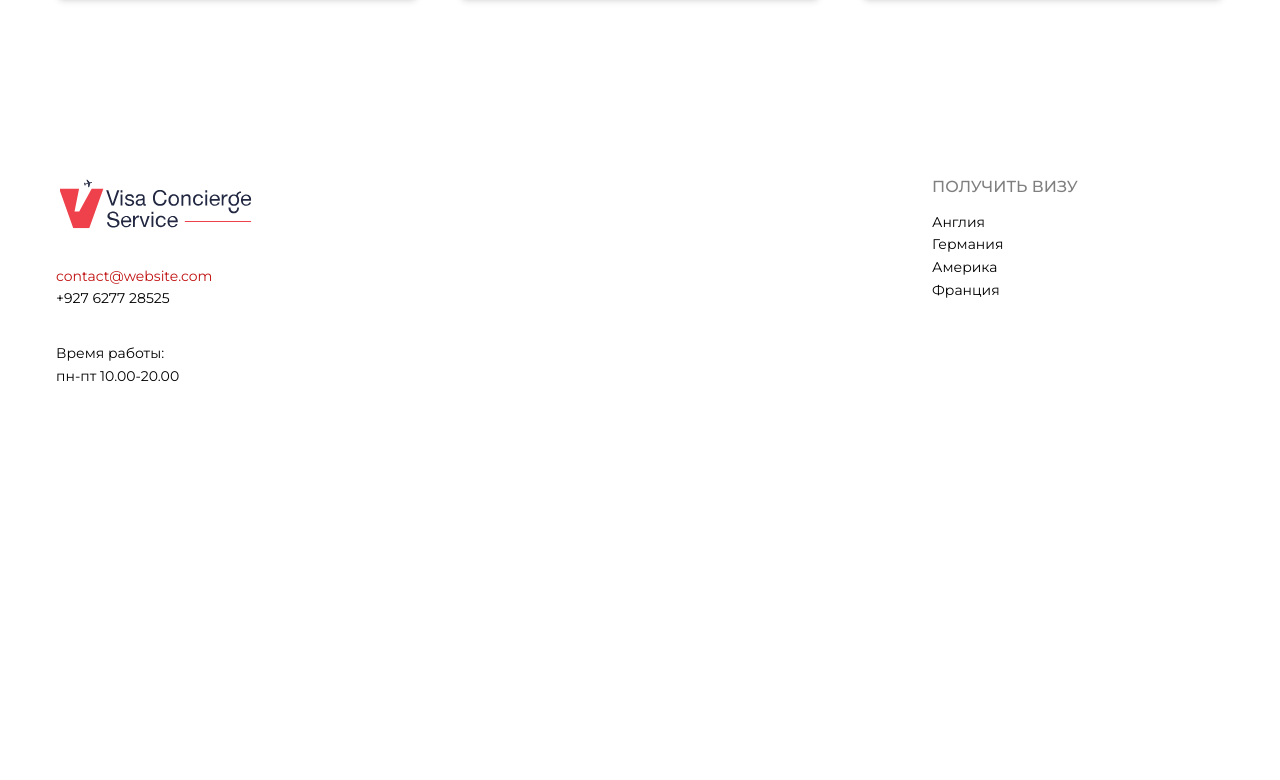
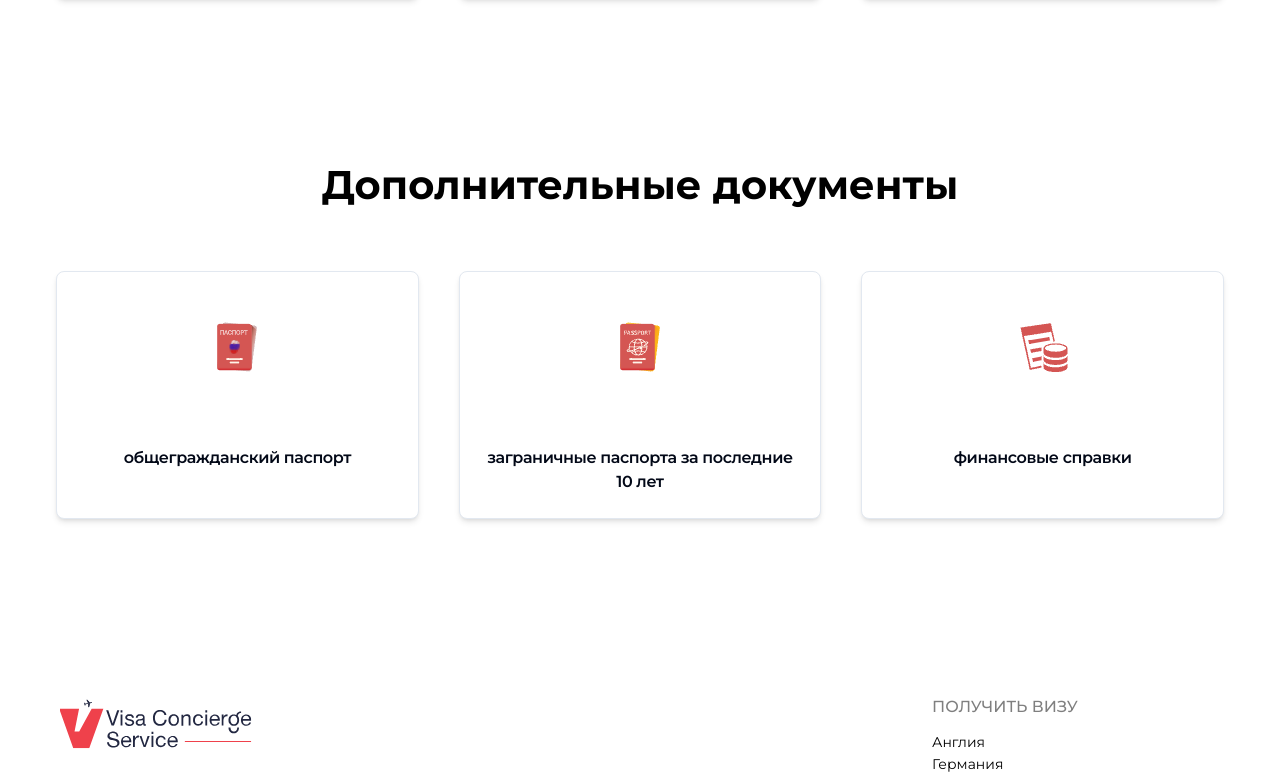
Before and after one commit to KirillUnited/eurostarvisa, a Next.js app: page /visa in a window 1280 px wide. Shown: the part 1231-2011 px from the top of the page. Before the commit the page ends 1699 px from the top, so only its background shows below. Built offline with nearby package versions, Linux system fonts and the light colour scheme.

Commit message:
Add "Additional" section

```diff
--- a/src/app/visa/page.tsx
+++ b/src/app/visa/page.tsx
@@ -43,8 +43,17 @@ export default function VisaPage() {
           dangerouslySetInnerHTML={{ __html: site.visa.hero.description }}
         />
       </Hero>
-      <DocsMainSection>
-        <DocsMainList />
+      <DocsMainSection
+        title={site.visa.docs.main.title}
+        description={site.visa.docs.main.description}
+      >
+        <DocsMainList list={site.visa.docs.main.list} />
+      </DocsMainSection>
+      <DocsMainSection
+        title={site.visa.docs.additional.title}
+        description={site.visa.docs.additional.description}
+      >
+        <DocsMainList list={site.visa.docs.additional.list} />
       </DocsMainSection>
     </>
   )
--- a/src/app/visa/sections/docs-main-list.tsx
+++ b/src/app/visa/sections/docs-main-list.tsx
@@ -3,14 +3,18 @@ import React from 'react'
 import styled from 'styled-components';
 import { Card, CardHeader, CardTitle } from '@/components/ui/card';
 import Image from 'next/image'
-import { site } from '@/content'
 import { cn } from '@/lib/utils';
-
-function DocsMainList() {
+interface ItemProps {
+    thumbnail?: string, title?: string
+}
+interface Props {
+    list: ItemProps[]
+}
+function DocsMainList({ list }: Props) {
     return (
         <List className='grid'>
             {
-                site.visa.docs.main.list.map(({ thumbnail, title }) => {
+                list?.map(({ thumbnail, title }: ItemProps) => {
                     return (
                         <Card
                             key={title}
--- a/src/app/visa/sections/docs-main.tsx
+++ b/src/app/visa/sections/docs-main.tsx
@@ -1,19 +1,21 @@
-import { site } from '@/content'
 import React from 'react'
-
-export default function DocsMainSection({ children }: React.HTMLAttributes<HTMLElement>) {
-    const section = site.visa.docs.main;
-
+interface Props extends React.HTMLAttributes<HTMLElement> {
+    title: string,
+    description: string | TrustedHTML
+}
+export default function DocsMainSection({ title, description, children }: Props) {
     return (
         <section className='section'>
             <div className="container">
                 <div className='section-inner'>
                     <div className="section-heading text-center">
-                        <h2 className='text-3xl md:text-[40px] heading-2'>{section.title}</h2>
-                        <p
-                            className='paragraph'
-                            dangerouslySetInnerHTML={{ __html: section.description }}
-                        />
+                        <h2 className='text-3xl md:text-[40px] heading-2'>{title}</h2>
+                        {description &&
+                            <p
+                                className='paragraph'
+                                dangerouslySetInnerHTML={{ __html: description }}
+                            />
+                        }
                     </div>
                     <div className="section-body">
                         {children}
--- a/src/content/index.ts
+++ b/src/content/index.ts
@@ -293,6 +293,24 @@ export const site = {
                         title: 'финансовые справки'
                     },
                 ],
+            },
+            additional: {
+                title: 'Дополнительные документы',
+                description: '',
+                list: [
+                    {
+                        thumbnail: '/images/passport_3.png',
+                        title: 'общегражданский паспорт'
+                    },
+                    {
+                        thumbnail: '/images/passport_travel_3.png',
+                        title: 'заграничные паспорта за последние 10 лет'
+                    },
+                    {
+                        thumbnail: '/images/database_3.png',
+                        title: 'финансовые справки'
+                    },
+                ],
             }
         },
     }
```
